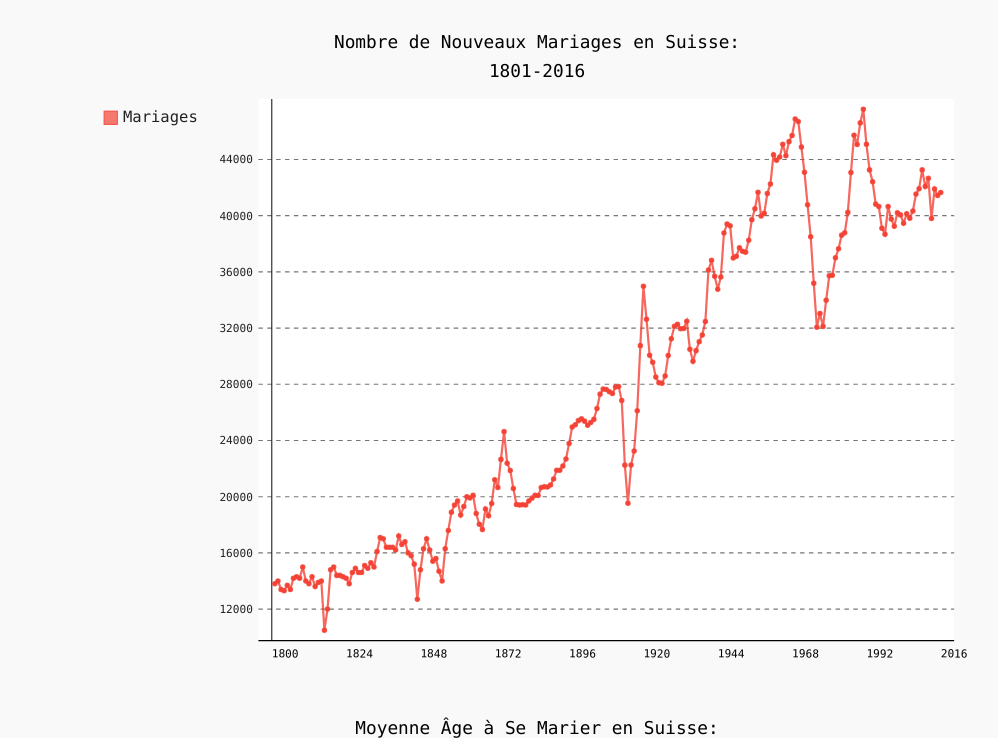
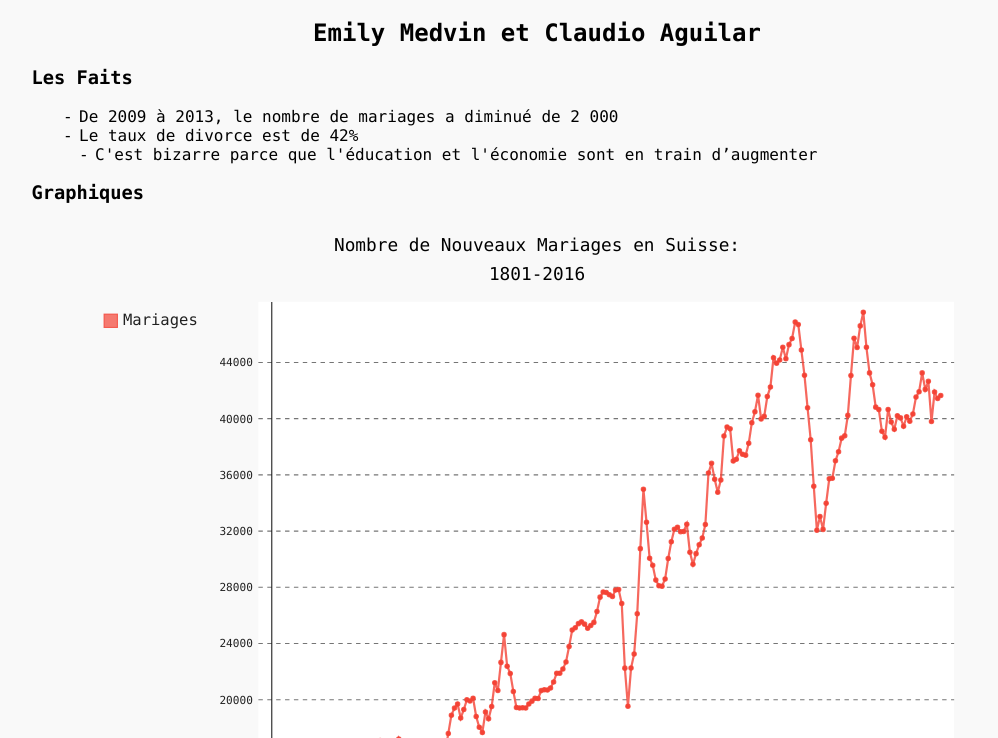
Before and after one commit to caguilar19/Data_Suisse, a plain HTML site: page index.html in a window 1280 px wide. Shown: the part 62-800 px from the top of the page, without its empty margins (103-1101 px from the left). Drawn offline with Linux system fonts and the light colour scheme.

Commit message:
Updated Page

```diff
--- a/index.html
+++ b/index.html
@@ -12,11 +12,61 @@
 			{
 				width: 75%;
 			}
+			h3
+			{
+				margin-left: 10%;
+			}
+			#list
+			{
+				margin-left: 12.5%;
+			}
+			ul
+			{
+				list-style: none;
+				padding-left: 1em;
+				text-align: left;
+			}
+			ul > li:before
+			{
+				display: inline-block;
+				content: "-";
+				width: 1em;
+				margin-left: -1em;
+			}
+			#merci
+			{
+				margin-left: 0;
+			}
+			#GIFs
+			{
+				margin-left: 8%;
+			}
+			img
+			{
+				width: 45% !important;
+			}
 		</style>
 	</head>
 	<body>
 		<center>
 			<h1>Donées de Mariages et Divorces en Suisse</h1>
+			<h2>Emily Medvin et Claudio Aguilar</h2>
+		</center>
+		<h3>Les Faits</h3>
+		<center>
+			<div>
+				<ul id="list">
+					<li>De 2009 à 2013, le nombre de mariages a diminué de 2 000</li>
+					<li>Le taux de divorce est de 42%
+						<ul>
+							<li>C'est bizarre parce que l'éducation et l'économie sont en train d’augmenter</li>
+						</ul>
+					</li>
+				</ul>
+			</div>
+		</center>
+		<h3>Graphiques</h3>
+		<center>
 			<figure>
 	 			<embed type="image/svg+xml" src="Data_Suisse.svg"/>
 	    	</figure>
@@ -32,5 +82,13 @@
 	    	<figure>
 	     		<embed type="image/svg+xml" src="Data_Suisse_Duree_2.svg"/>
 	    	</figure>
+	    	<h3 id="merci">Merci!</h3>
     	</center>
+    	<div id="GIFs">
+    		<img src="https://78.media.tumblr.com/08e55d4625973233add1b9a606538778/tumblr_inline_p1ov6hYnco1t8l42u_540.gif">
+	    	<img src="https://www.telltaletv.com/wp-content/uploads/2017/07/Although-hed-planned-propose-New-York-Jim-cant-wait-any.gif">
+	    	<br>
+	    	<img src="http://78.media.tumblr.com/c802442c7506ea6786b58fa385de9235/tumblr_mz0jtjLYBa1qfj2hto1_500.gif">
+	    	<img src="https://assets.rbl.ms/17327087/980x.gif">
+    	</div>
 </html>
```
